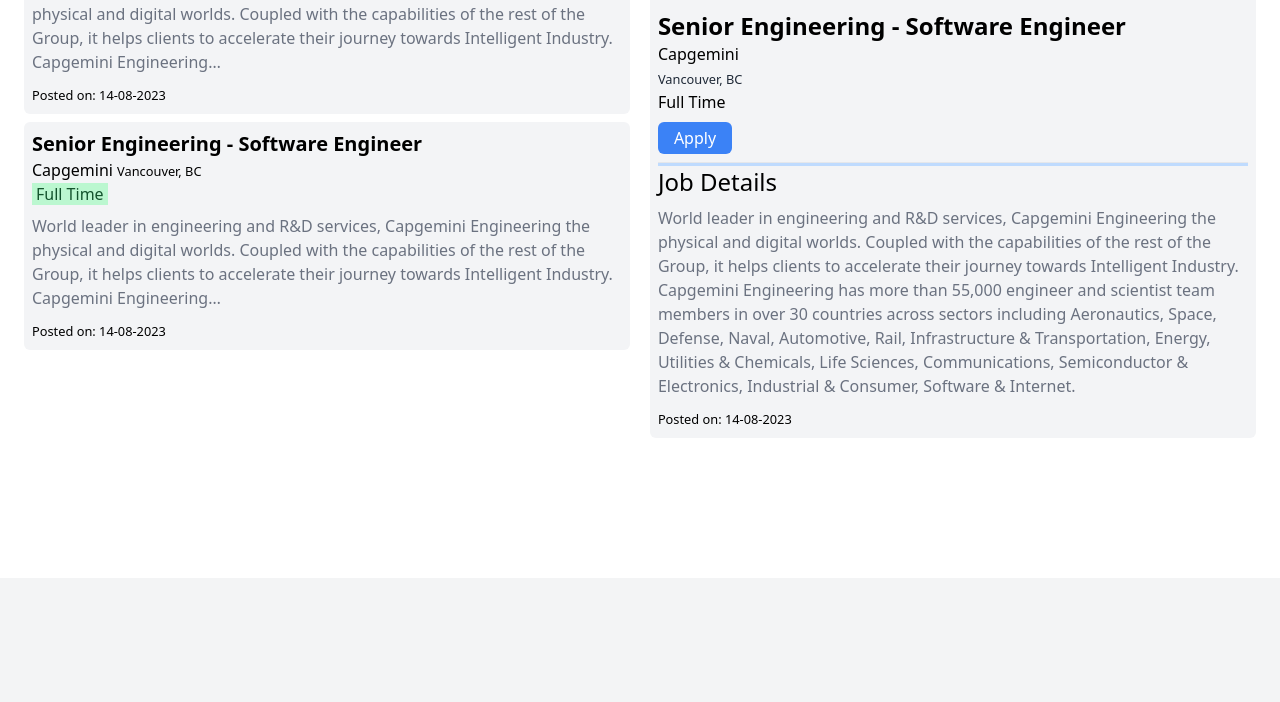
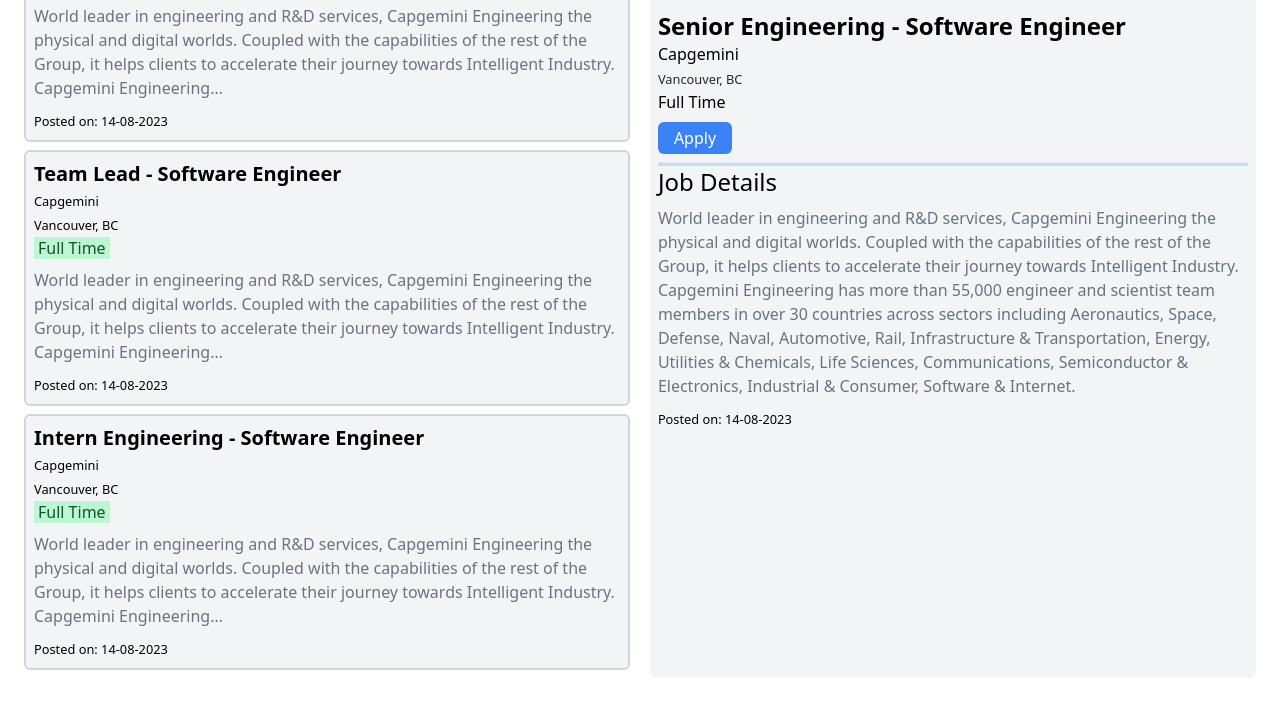
Before and after one commit to itskaramaman/better-indeed, a Django app: page / in a window 1280 px wide. Shown: the part 222-924 px from the top of the page. Before the commit the page ends 646 px from the top, so only its background shows below. Run offline with Django 4.2, Linux system fonts and the light colour scheme; some libraries are stand-ins or nearby versions.

Commit message:
home page sidebar functionality

```diff
--- a/betterindeed/main/templates/main/home.html
+++ b/betterindeed/main/templates/main/home.html
@@ -8,14 +8,18 @@
 <main class="p-6 flex justify-between gap-5">
     <aside class="w-1/2">
         {% for job in job_list %}
-        <div class="p-2 rounded-md bg-gray-100 mb-2">
-            <h3 class="text-xl font-semibold">{{job.title}}</h3>
-            <a href="#">{{job.company}}</a>
-            <small>{{job.location}}</small><br/>
-            <span class="bg-green-200 text-green-900 px-1">{{job.type}}</span>
-            <p class="my-2 text-gray-500">{{job.description|truncatechars:255}}</p>
-            <small>Posted on: {{job.created_at}}</small>
-        </div>
+        <ul class="p-2 rounded-md border-2 border-gray-300 bg-gray-100 mb-2">
+            <li>
+                <a href="{% url 'main:home' job.id %}">
+                    <h3 class="text-xl font-semibold">{{job.title}}</h3>
+                    <small href="#">{{job.company}}</small><br/>
+                    <small>{{job.location}}</small><br/>
+                    <span class="bg-green-200 text-green-900 px-1">{{job.type}}</span>
+                    <p class="my-2 text-gray-500">{{job.description|truncatechars:255}}</p>
+                    <small>Posted on: {{job.created_at}}</small>
+                </a>
+            </li>
+        </ul>
         {% endfor %}
     </aside>
     <div class="bg-gray-100 w-1/2 rounded-md p-2">
--- a/betterindeed/main/urls.py
+++ b/betterindeed/main/urls.py
@@ -5,5 +5,6 @@
 app_name = 'main'
 
 urlpatterns = [
-    path('', views.home, name='home')
+    path('', views.home, name='home'),
+    path('<int:pk>/', views.home, name='home')
 ]
--- a/betterindeed/main/views.py
+++ b/betterindeed/main/views.py
@@ -1,8 +1,9 @@
 from django.shortcuts import render
 
 
-def home(request):
+def home(request, pk=None):
     job_list = [{
+        "id": 0,
         "title": "Senior Engineering - Software Engineer",
         "company": "Capgemini",
         "location": "Vancouver, BC",
@@ -11,7 +12,17 @@
         "created_at": "14-08-2023"
     },
     {
-        "title": "Senior Engineering - Software Engineer",
+        "id": 1,
+        "title": "Team Lead - Software Engineer",
+        "company": "Capgemini",
+        "location": "Vancouver, BC",
+        "type": "Full Time",
+        "description": "World leader in engineering and R&D services, Capgemini Engineering  the physical and digital worlds. Coupled with the capabilities of the rest of the Group, it helps clients to accelerate their journey towards Intelligent Industry. Capgemini Engineering has more than 55,000 engineer and scientist team members in over 30 countries across sectors including Aeronautics, Space, Defense, Naval, Automotive, Rail, Infrastructure & Transportation, Energy, Utilities & Chemicals, Life Sciences, Communications, Semiconductor & Electronics, Industrial & Consumer, Software & Internet.",
+        "created_at": "14-08-2023"
+    },
+    {
+        "id": 2,
+        "title": "Intern Engineering - Software Engineer",
         "company": "Capgemini",
         "location": "Vancouver, BC",
         "type": "Full Time",
@@ -19,14 +30,10 @@
         "created_at": "14-08-2023"
     }]
 
-    job = {
-        "title": "Senior Engineering - Software Engineer",
-        "company": "Capgemini",
-        "location": "Vancouver, BC",
-        "type": "Full Time",
-        "description": "World leader in engineering and R&D services, Capgemini Engineering  the physical and digital worlds. Coupled with the capabilities of the rest of the Group, it helps clients to accelerate their journey towards Intelligent Industry. Capgemini Engineering has more than 55,000 engineer and scientist team members in over 30 countries across sectors including Aeronautics, Space, Defense, Naval, Automotive, Rail, Infrastructure & Transportation, Energy, Utilities & Chemicals, Life Sciences, Communications, Semiconductor & Electronics, Industrial & Consumer, Software & Internet.",
-        "created_at": "14-08-2023"
-    }
+    job = job_list[0]
+
+    if pk:
+        job = job_list[pk]
 
     return render(request, 'main/home.html',
                   {'job_list': job_list, 'job': job})
```
